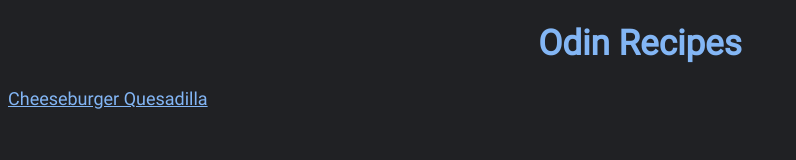
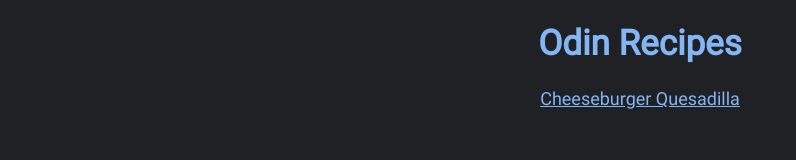
Before and after one commit to apad2025/odin, a plain HTML site: page index.html in a window 1280 px wide. Shown: the whole page, without its empty margins (0-796 px from the left). Drawn offline with Linux system fonts and the light colour scheme.

Commit message:
Centered link on index.html

```diff
--- a/files/styles.css
+++ b/files/styles.css
@@ -31,6 +31,6 @@ img {
     height: auto;;
 }
 
-a {
+div {
     text-align: center;
 }
--- a/index.html
+++ b/index.html
@@ -9,6 +9,8 @@
 </head>
 <body>
     <h1>Odin Recipes</h1>
-    <a href="/recipes/Quesadilla.html">Cheeseburger Quesadilla</a>
+    <div>
+        <a href="/recipes/Quesadilla.html">Cheeseburger Quesadilla</a>
+    </div>
 </body>
 </html>
```
